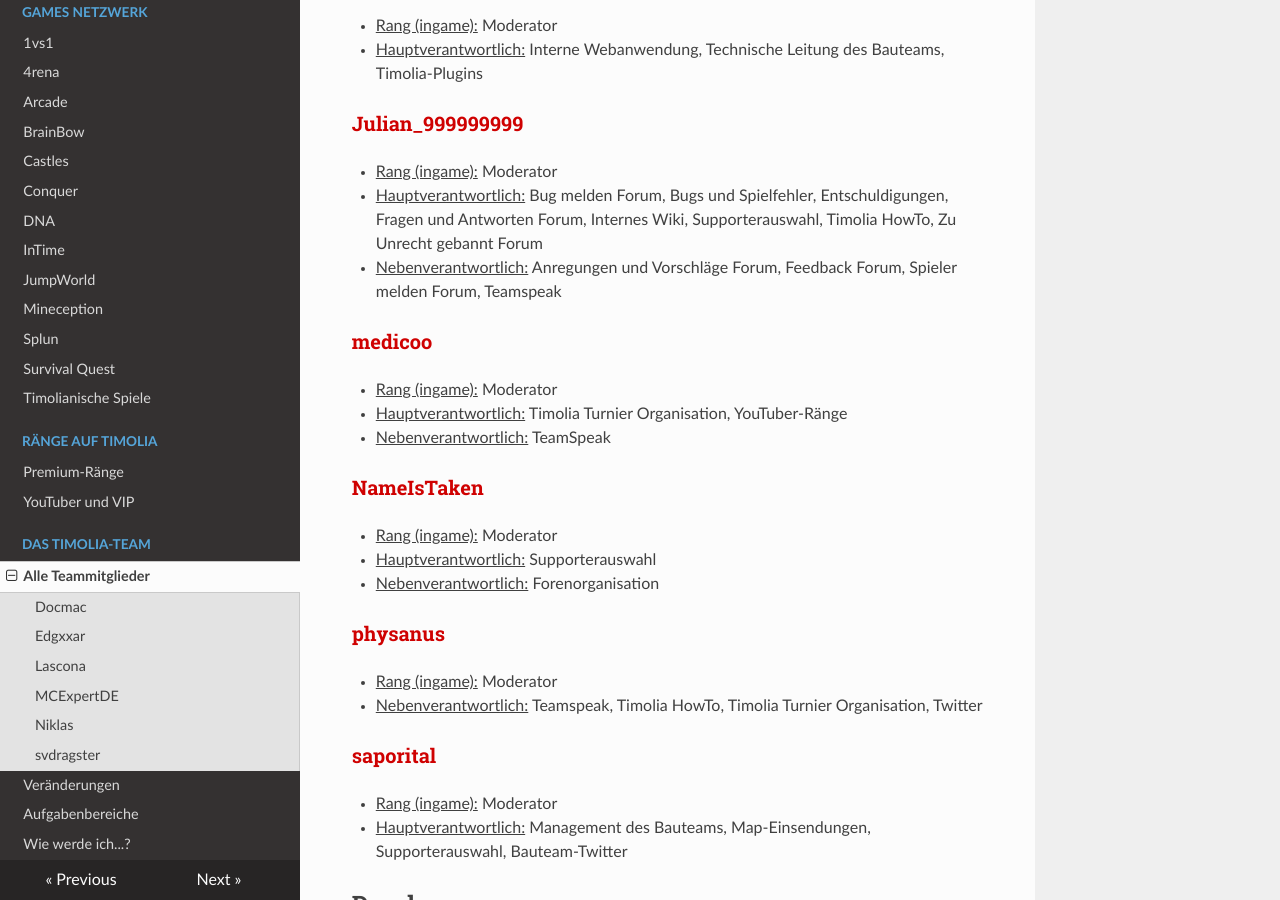
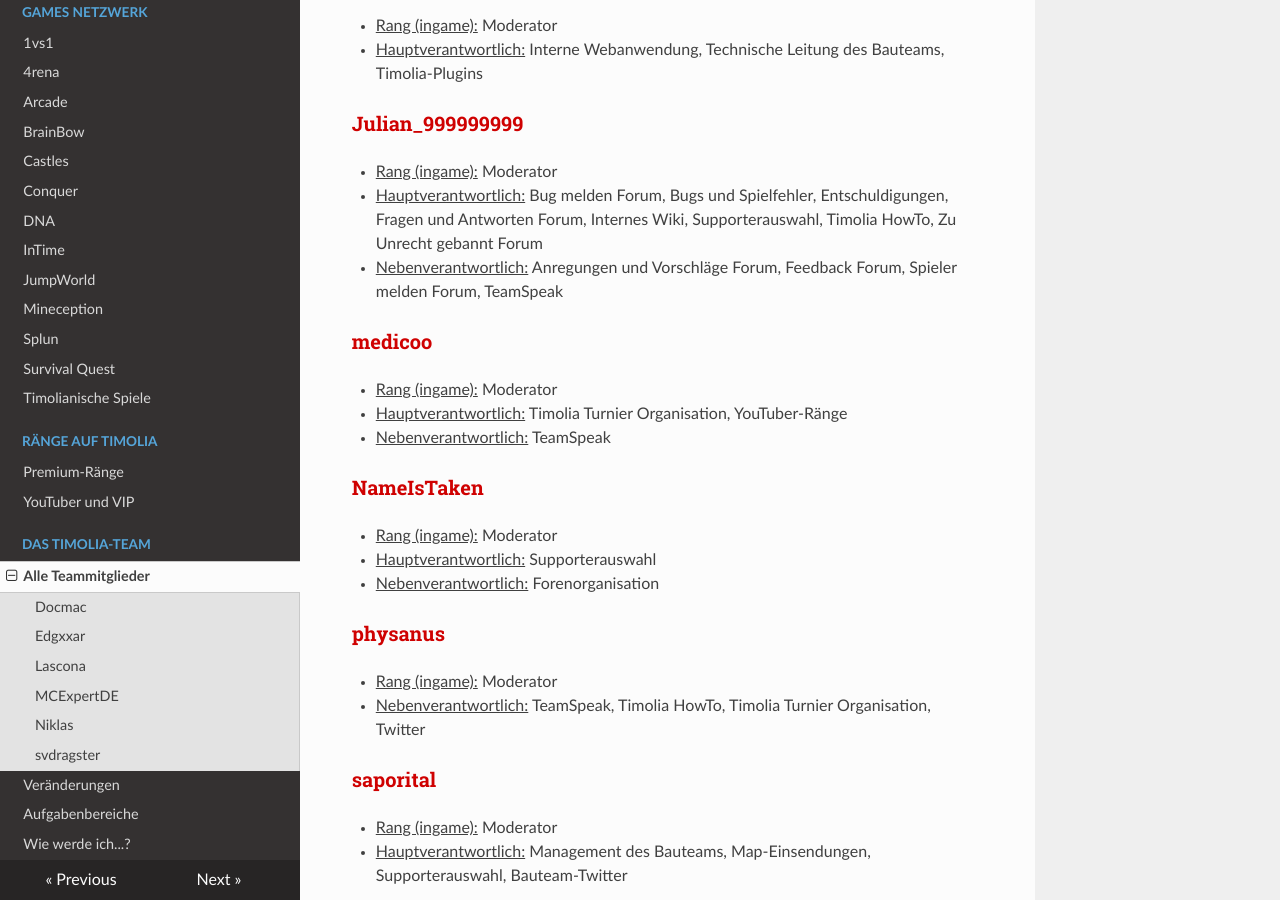
Before and after one commit to TimoliaDE/HowTo, an MkDocs documentation site: the page built from docs/team/members.md, in a window 1280 px wide and 900 px high, scrolled down 1339 px. Built offline with MkDocs 1.6.1, drawn with Linux system fonts in a browser that asks for light colours; nearby versions of some CDN libraries; old or Windows-style settings are respelled for this version of MkDocs; some of the changed text lies outside the part shown.

```diff
--- a/docs/team/members.md
+++ b/docs/team/members.md
@@ -43,7 +43,7 @@ Moderatoren koordinieren einzelne Projekte oder Bereiche auf Timolia und sorgen
 ### <strong><span style="color:#CF0101">Julian_999999999</span></strong>
 - <u>Rang (ingame):</u> Moderator
 - <u>Hauptverantwortlich:</u> Bug melden Forum, Bugs und Spielfehler, Entschuldigungen, Fragen und Antworten Forum, Internes Wiki, Supporterauswahl, Timolia HowTo, Zu Unrecht gebannt Forum
-- <u>Nebenverantwortlich:</u> Anregungen und Vorschläge Forum, Feedback Forum, Spieler melden Forum, Teamspeak
+- <u>Nebenverantwortlich:</u> Anregungen und Vorschläge Forum, Feedback Forum, Spieler melden Forum, TeamSpeak
 
 ### <strong><span style="color:#CF0101">medicoo</span></strong>
 - <u>Rang (ingame):</u> Moderator
@@ -57,7 +57,7 @@ Moderatoren koordinieren einzelne Projekte oder Bereiche auf Timolia und sorgen
 
 ### <strong><span style="color:#CF0101">physanus</span></strong>
 - <u>Rang (ingame):</u> Moderator
-- <u>Nebenverantwortlich:</u> Teamspeak, Timolia HowTo, Timolia Turnier Organisation, Twitter
+- <u>Nebenverantwortlich:</u> TeamSpeak, Timolia HowTo, Timolia Turnier Organisation, Twitter
 
 ### <strong><span style="color:#CF0101">saporital</span></strong>
 - <u>Rang (ingame):</u> Moderator
@@ -172,7 +172,7 @@ Sie stehen für alle grundlegenden Fragen und Reports zur Verfügung und sind di
 
 ### <strong><span style="color:#E4D100">xTessia</span></strong>
 - <u>Rang (ingame):</u> Supporterin
-- <u>Nebenverantwortlich:</u> Entschuldigungen, Teamspeak, Twitter, YouTuber-Ränge, Zu Unrecht gebannt Forum
+- <u>Nebenverantwortlich:</u> Entschuldigungen, TeamSpeak, Twitter, YouTuber-Ränge, Zu Unrecht gebannt Forum
 
 ### <strong><span style="color:#E4D100">zSiq</span></strong>
 - <u>Rang (ingame):</u> Supporter
```
Also changed, not shown: docs/ranks/premium.md (+1 -1 lines), docs/rules/games.md (+3 -3 lines), docs/rules/teamspeak.md (+5 -5 lines), docs/team/responsibilities.md (+1 -1 lines), docs/teamspeak.md (+3 -3 lines).
